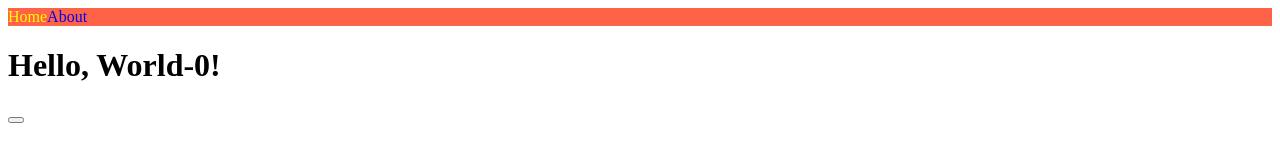
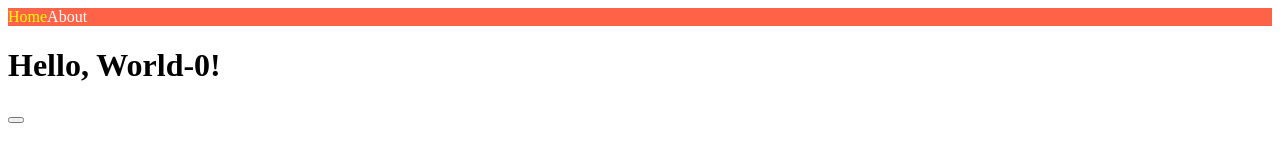
Before and after one commit to unsu0707/nextjs-app, a Next.js app: page / in a window 1280 px wide. Shown: the top 160 px of the page. Built offline with nearby package versions, Linux system fonts and the light colour scheme.

Commit message:
use _app.js for blueprint for pages

```diff
--- /dev/null
+++ b/pages/_app.js
@@ -0,0 +1,17 @@
+import NavBar from "../components/NavBar";
+
+export default function App({ Component, pageProps }) {
+  return (
+    <>
+      <NavBar />
+      <Component {...pageProps} />
+      <style jsx global>
+        {`
+          a {
+            color: white;
+          }
+        `}
+      </style>
+    </>
+  );
+}
--- a/pages/about.js
+++ b/pages/about.js
@@ -1,9 +1,6 @@
-import NavBar from "../components/NavBar";
-
 export default function About() {
   return (
     <div>
-      <NavBar />
       <h1>About us</h1>
     </div>
   );
--- a/pages/index.js
+++ b/pages/index.js
@@ -1,12 +1,10 @@
 import { useState } from "react";
-import NavBar from "../components/NavBar";
 
 export default function Home() {
   const [counter, setCounter] = useState(0);
 
   return (
     <div>
-      <NavBar />
       <h1 className="active">Hello, World-{counter}!</h1>
       <button onClick={() => setCounter((prev) => prev + 1)}></button>
     </div>
```
